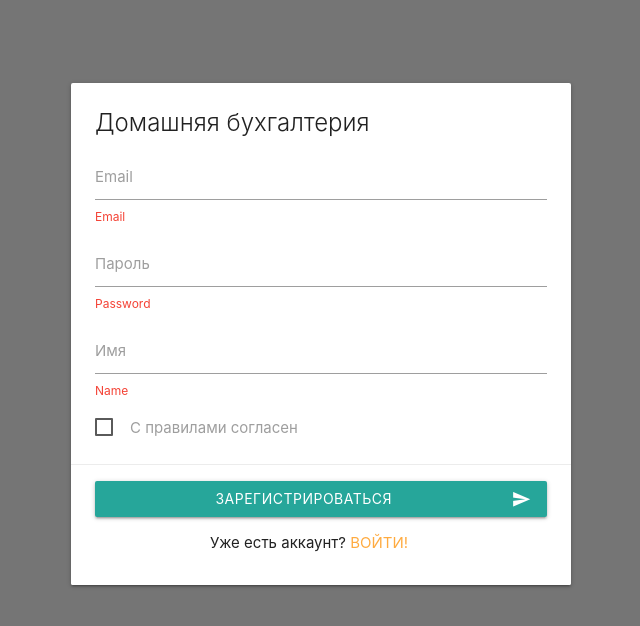
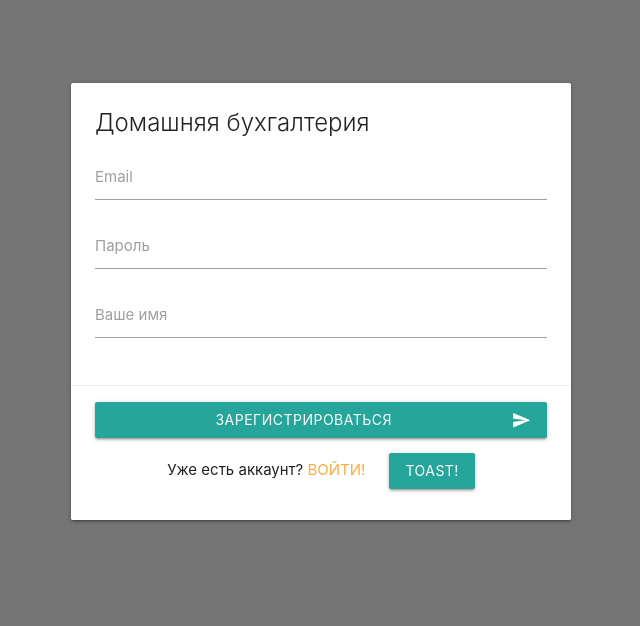
Before and after one commit to SaD-Pr0gEr/VueCRMAccounting, a Vue app: page /register in a window 1280 px wide. Shown: the top 626 px of the page, without its empty margins (319-959 px from the left). Built offline with nearby package versions, Linux system fonts and the light colour scheme.

Commit message:
register form

```diff
--- /dev/null
+++ b/src/components/UI/forms/RegisterForm.vue
@@ -0,0 +1,131 @@
+<template>
+  <form class="card auth-card" @submit.prevent="registerSubmit">
+    <div class="card-content">
+      <span class="card-title">Домашняя бухгалтерия</span>
+      <div class="input-field">
+        <input
+            id="email"
+            type="text"
+            v-model.trim="userEmail"
+            @blur="validateEmail"
+            :class="{invalid: defineErrorClass(v$.userEmail)}">
+        <label for="email">Email</label>
+        <small class="helper-text invalid" v-if="v$.userEmail.$errors.length > 0">
+          {{ v$.userEmail.$errors[0].$message }}
+        </small>
+      </div>
+      <div class="input-field">
+        <input
+            id="password"
+            type="password"
+            v-model.trim="userPassword"
+            @blur="validatePassword"
+            :class="{invalid: defineErrorClass(v$.userPassword)}"
+        >
+        <label for="password">Пароль</label>
+        <small class="helper-text invalid" v-if="v$.userPassword.$errors.length > 0">
+          {{ v$.userPassword.$errors[0].$message }}
+        </small>
+      </div>
+      <div class="input-field">
+        <input
+            id="username"
+            type="text"
+            v-model.trim="userName"
+            @blur="validateUsername"
+            :class="{invalid: defineErrorClass(v$.userName)}"
+        >
+        <label for="password">Ваше имя</label>
+        <small class="helper-text invalid" v-if="v$.userName.$errors.length > 0">
+          {{ v$.userName.$errors[0].$message }}
+        </small>
+      </div>
+<!--      <p>-->
+<!--        <label>-->
+<!--          <input type="checkbox"/>-->
+<!--          <span>С правилами согласен</span>-->
+<!--        </label>-->
+<!--      </p>-->
+    </div>
+    <div class="card-action">
+      <div>
+        <button
+            class="btn waves-effect waves-light auth-submit"
+            :class="{'disabledButton': hasFormError}"
+            type="submit">
+          Зарегистрироваться
+          <i class="material-icons right">send</i>
+        </button>
+      </div>
+      <p class="center">
+        Уже есть аккаунт?
+        <router-link to="/login">Войти!</router-link>
+        <a @click="toast" class="btn">Toast!</a>
+      </p>
+    </div>
+  </form>
+</template>
+
+<script>
+import useVuelidate from "@vuelidate/core";
+import {email, minLength, required} from "@vuelidate/validators";
+import M from "materialize-css"
+
+export default {
+  name: "RegisterForm",
+  setup() {
+    return {
+      v$: useVuelidate()
+    }
+  },
+  data() {
+    return {
+      userEmail: '',
+      userPassword: '',
+      userName: '',
+      hasFormError: false
+    }
+  },
+  validations() {
+    return {
+      userEmail: {email, required},
+      userPassword: {required, minLength: minLength(6)},
+      userName: {required}
+    }
+  },
+  methods: {
+    registerSubmit() {
+      this.v$.$validate()
+      if (this.v$.$invalid) {
+        this.hasFormError = true
+        return 0
+      }
+      return this.$router.push('/login')
+    },
+    validateEmail() {
+      this.v$.userEmail.$touch()
+      this.hasFormError = this.v$.userEmail.$invalid
+    },
+    validatePassword() {
+      this.v$.userPassword.$touch()
+      this.hasFormError = this.v$.userPassword.$invalid
+    },
+    validateUsername() {
+      this.v$.userName.$touch()
+      this.hasFormError = this.v$.userName.$invalid
+    },
+    defineErrorClass(VueElem) {
+      if (!VueElem.$dirty) {
+        return ''
+      } else if (VueElem.$dirty && VueElem.$invalid) {
+        return 'invalid'
+      } else {
+        return ''
+      }
+    },
+    toast() {
+      M.toast({html: 'I am a toast'})
+    }
+  }
+}
+</script>
--- a/src/views/RegisterView.vue
+++ b/src/views/RegisterView.vue
@@ -1,59 +1,7 @@
 <template>
   <EmptyBackground>
     <template #layout-content>
-      <form class="card auth-card">
-        <div class="card-content">
-          <span class="card-title">Домашняя бухгалтерия</span>
-          <div class="input-field">
-            <input
-                id="email"
-                type="text"
-            >
-            <label for="email">Email</label>
-            <small class="helper-text invalid">Email</small>
-          </div>
-          <div class="input-field">
-            <input
-                id="password"
-                type="password"
-                class="validate"
-            >
-            <label for="password">Пароль</label>
-            <small class="helper-text invalid">Password</small>
-          </div>
-          <div class="input-field">
-            <input
-                id="name"
-                type="text"
-                class="validate"
-            >
-            <label for="name">Имя</label>
-            <small class="helper-text invalid">Name</small>
-          </div>
-          <p>
-            <label>
-              <input type="checkbox"/>
-              <span>С правилами согласен</span>
-            </label>
-          </p>
-        </div>
-        <div class="card-action">
-          <div>
-            <button
-                class="btn waves-effect waves-light auth-submit"
-                type="submit"
-            >
-              Зарегистрироваться
-              <i class="material-icons right">send</i>
-            </button>
-          </div>
-
-          <p class="center">
-            Уже есть аккаунт?
-            <router-link to="/login">Войти!</router-link>
-          </p>
-        </div>
-      </form>
+      <RegisterForm></RegisterForm>
     </template>
   </EmptyBackground>
 </template>
@@ -61,9 +9,10 @@
 <script>
 
 import EmptyBackground from "@/components/UI/EmptyBackground.vue";
+import RegisterForm from "@/components/UI/forms/RegisterForm.vue";
 
 export default {
   name: "RegisterPage",
-  components: {EmptyBackground}
+  components: {RegisterForm, EmptyBackground}
 }
 </script>
```
